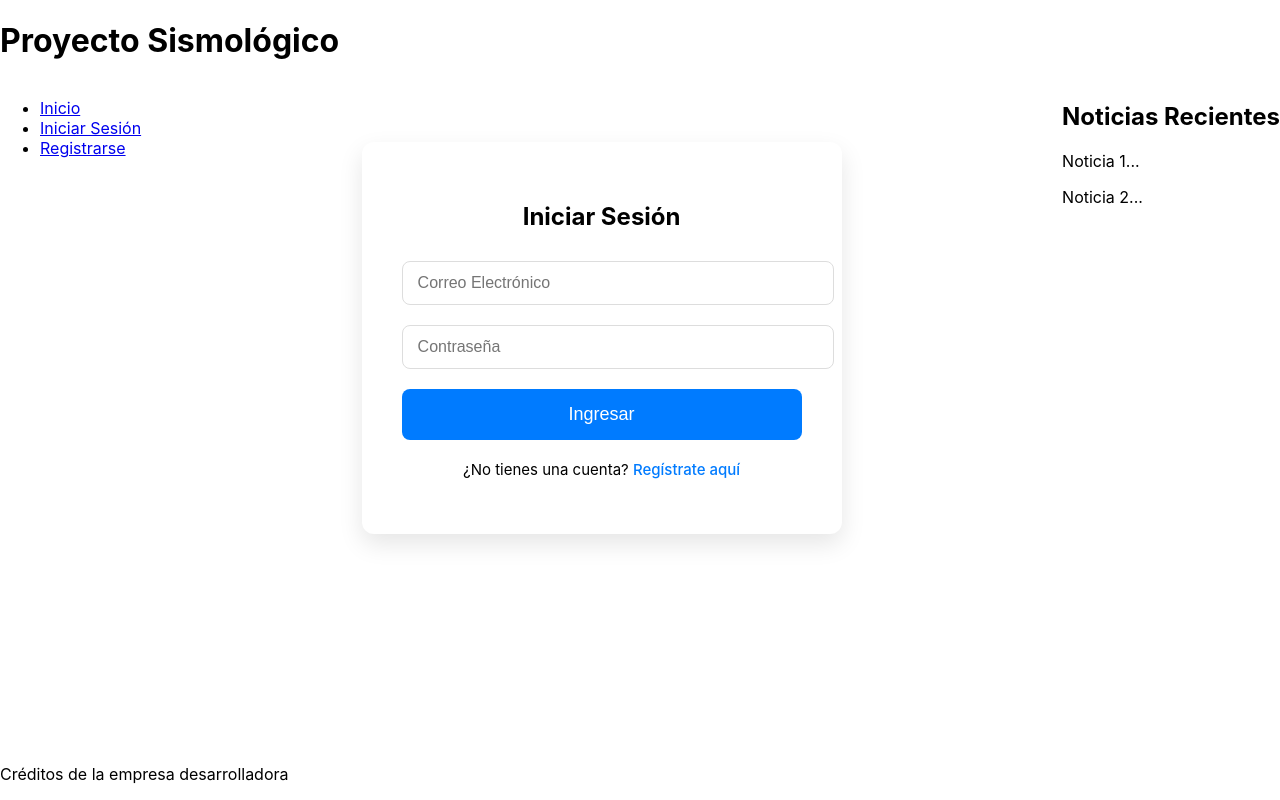
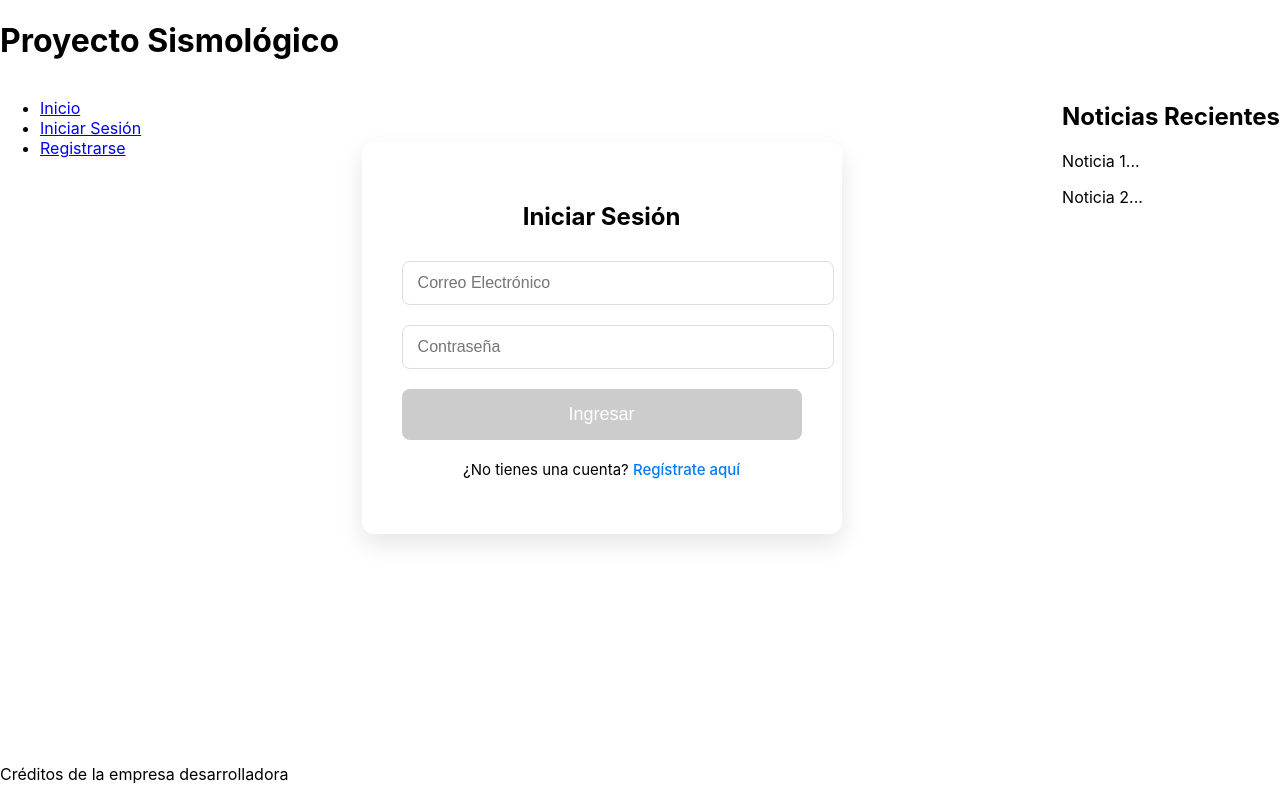
Before and after one commit to Jhoymell/seismic-tracker, a React (Create React App) app in the folder frontend/sismic-app-client/: page /login in a window 1280 px wide. Built offline with nearby package versions, Linux system fonts and the light colour scheme.

Commit message:
modi visuales

```diff
--- a/frontend/sismic-app-client/src/pages/LoginPage.js
+++ b/frontend/sismic-app-client/src/pages/LoginPage.js
@@ -18,8 +18,9 @@ const LoginPage = () => {
   const navigate = useNavigate();
   const { login } = useAuthStore(); // Obtener la acción de login del store
 
-  const { register, handleSubmit, formState: { errors, isSubmitting } } = useForm({
+  const { register, handleSubmit, formState: { errors, isSubmitting, isValid, dirtyFields } } = useForm({
     resolver: yupResolver(schema),
+    mode: 'onChange',
   });
 
   const onSubmit = async (data) => {
@@ -46,7 +47,7 @@ const LoginPage = () => {
           <input type="password" {...register('password')} placeholder="Contraseña" />
           {errors.password && <p className="error-message">{errors.password.message}</p>}
         </div>
-        <button type="submit" disabled={isSubmitting}>
+        <button type="submit" disabled={!isValid || !dirtyFields.email || !dirtyFields.password || isSubmitting}>
           {isSubmitting ? 'Ingresando...' : 'Ingresar'}
         </button>
         <p className="register-link">
--- a/frontend/sismic-app-client/src/pages/RegisterPage.js
+++ b/frontend/sismic-app-client/src/pages/RegisterPage.js
@@ -12,23 +12,34 @@ import './RegisterPage.css';
 
 // 1. Definir el Esquema de Validación con Yup
 const schema = yup.object().shape({
-  first_name: yup.string().required('El nombre es obligatorio'), //
-  last_name: yup.string().required('Los apellidos son obligatorios'), //
-  email: yup.string().email('Debe ser un correo válido').required('El correo es obligatorio'), //
+  first_name: yup.string().required('El nombre es obligatorio'),
+  last_name: yup.string().required('Los apellidos son obligatorios'),
+  email: yup.string()
+    .email('Debe ser un correo válido')
+    .required('El correo es obligatorio')
+    .matches(
+      /^[a-zA-Z0-9._%+-]+@[a-zA-Z0-9.-]+\.[a-zA-Z]{2,}$/,
+      'El correo no tiene un formato válido'
+    ),
   username: yup.string().required('Un nombre de usuario es obligatorio (puede ser tu correo)'),
-  telefono: yup.string().matches(/^[0-9]+$/, "Debe contener solo números").min(8, 'Debe tener al menos 8 dígitos').required('El teléfono es obligatorio'), //
+  telefono: yup.string()
+    .matches(/^\d{8,15}$/,
+      'Debe contener solo números y tener entre 8 y 15 dígitos')
+    .required('El teléfono es obligatorio'),
   password: yup.string()
     .required('La contraseña es obligatoria')
-    .min(8, 'Debe tener al menos 8 caracteres') // Requisito de longitud
-    .matches(/[A-Z]/, 'Debe contener al menos una mayúscula') // Requisito de mayúscula
-    .matches(/[a-z]/, 'Debe contener al menos una minúscula') // Requisito de minúscula
-    .matches(/[0-9]/, 'Debe contener al menos un número') // Requisito de número
-    .matches(/[^A-Za-z0-9]/, 'Debe contener al menos un carácter especial'), // Requisito de caracter especial
+    .min(8, 'Debe tener al menos 8 caracteres')
+    .matches(/[A-Z]/, 'Debe contener al menos una mayúscula')
+    .matches(/[a-z]/, 'Debe contener al menos una minúscula')
+    .matches(/[0-9]/, 'Debe contener al menos un número')
+    .matches(/[^A-Za-z0-9]/, 'Debe contener al menos un carácter especial'),
   password_confirm: yup.string()
     .oneOf([yup.ref('password'), null], 'Las contraseñas deben coincidir')
     .required('Debes confirmar la contraseña'),
-  // ...
-  fecha_nacimiento: yup.date().required('La fecha de nacimiento es obligatoria').typeError('Por favor, introduce una fecha válida'), //
+  fecha_nacimiento: yup.date()
+    .required('La fecha de nacimiento es obligatoria')
+    .typeError('Por favor, introduce una fecha válida')
+    .max(new Date(Date.now() - 24 * 60 * 60 * 1000), 'La fecha debe ser anterior a hoy'),
 });
 
 const RegisterPage = () => {
@@ -74,42 +85,32 @@ const RegisterPage = () => {
 
   // 3. Manejador del envío del formulario
   const onSubmit = async (data) => {
-    // --- INICIO DE LA SOLUCIÓN ---
-    // Creamos una copia de los datos para poder modificarlos de forma segura
     const submissionData = { ...data };
-
-    // Verificamos si la fecha es un objeto Date válido
+    // Formatear fecha si es Date
     if (submissionData.fecha_nacimiento instanceof Date) {
-      // Formateamos el objeto Date al string 'YYYY-MM-DD' que el backend espera.
-
-      // Obtenemos el año
       const year = submissionData.fecha_nacimiento.getFullYear();
-
-      // Obtenemos el mes. getMonth() va de 0 a 11, así que sumamos 1.
-      // Usamos padStart para asegurar que tenga dos dígitos (ej: 06 en lugar de 6).
       const month = String(submissionData.fecha_nacimiento.getMonth() + 1).padStart(2, '0');
-
-      // Obtenemos el día. Usamos padStart para asegurar dos dígitos (ej: 09 en lugar de 9).
       const day = String(submissionData.fecha_nacimiento.getDate()).padStart(2, '0');
-
-      // Unimos todo en el formato correcto
       submissionData.fecha_nacimiento = `${year}-${month}-${day}`;
     }
-    // --- FIN DE LA SOLUCIÓN ---
-
     try {
-      // Ahora enviamos los datos ya formateados a la API
-      const response = await registerUser(submissionData); // Usamos la nueva variable
+      const response = await registerUser(submissionData);
       toast.success(response.message);
       setTimeout(() => navigate('/login'), 2000);
     } catch (error) {
+      // Mejor manejo de errores de la API
       if (error.response && error.response.data) {
         const apiErrors = error.response.data;
-        Object.keys(apiErrors).forEach((key) => {
-            // Corregimos un posible error aquí también: apiErrors[key] puede no ser un array.
+        if (typeof apiErrors === 'string') {
+          toast.error(apiErrors);
+        } else {
+          Object.keys(apiErrors).forEach((key) => {
             const message = Array.isArray(apiErrors[key]) ? apiErrors[key].join(', ') : apiErrors[key];
             toast.error(`${key}: ${message}`);
-        });
+          });
+        }
+      } else if (error.message) {
+        toast.error(error.message);
       } else {
         toast.error('Ocurrió un error inesperado. Inténtalo de nuevo.');
       }
```
